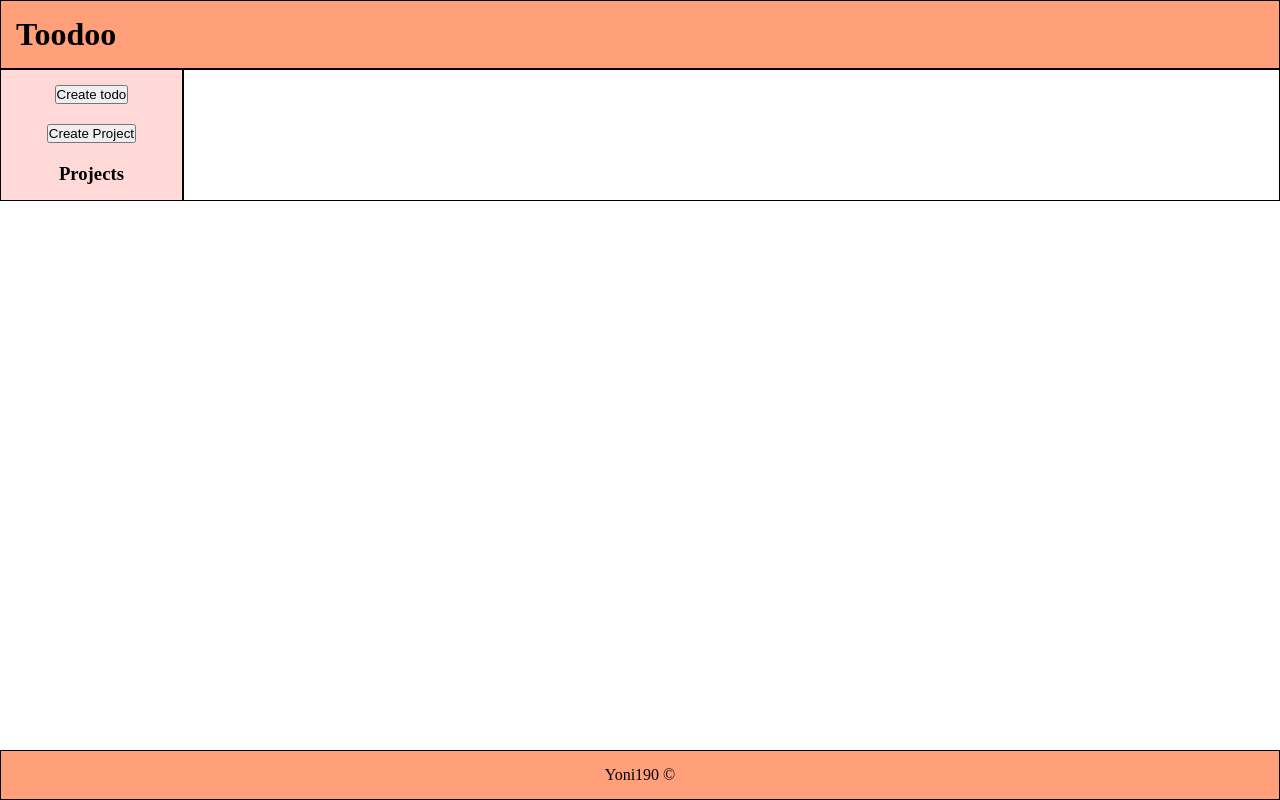
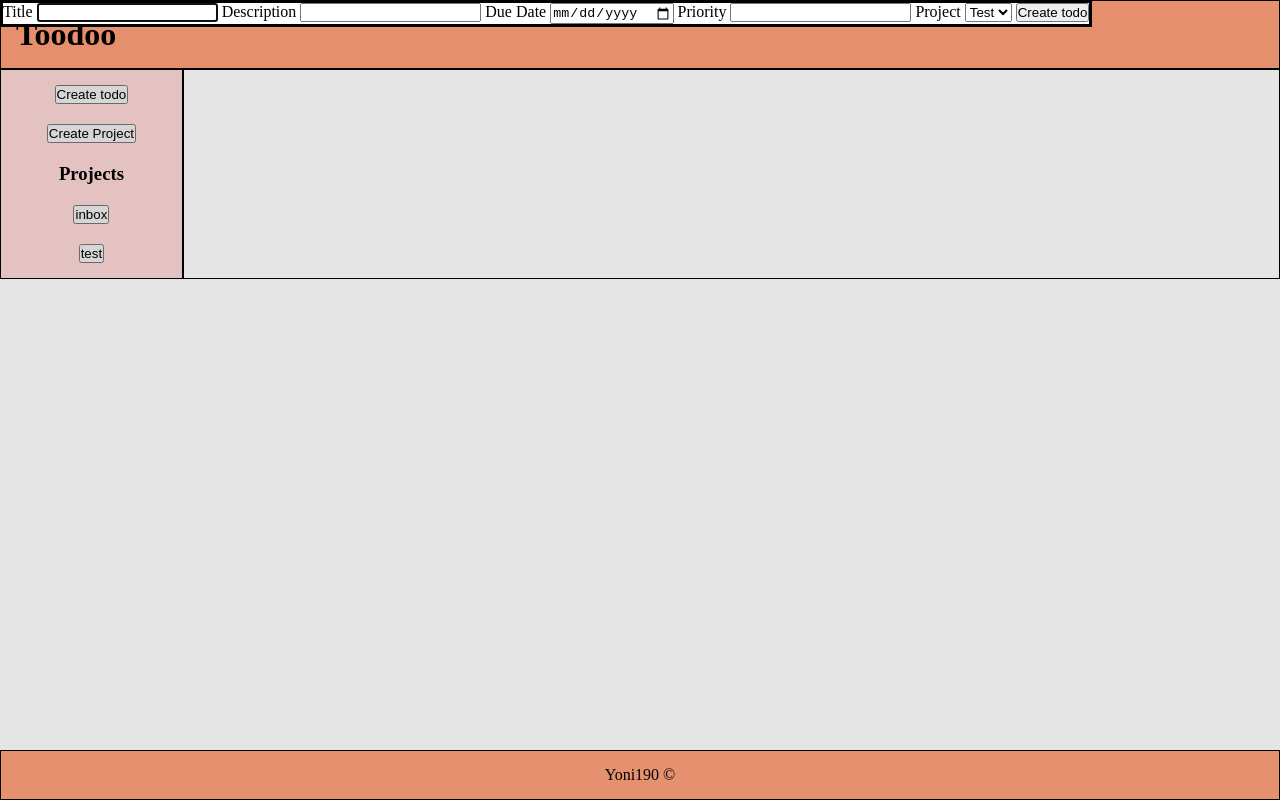
Before and after one commit to Yoni190/todo-list, a website built with webpack: page src/template.html in a window 1280 px wide. Both pictures are taken after a click on the button "Create todo". Built offline with nearby package versions, Linux system fonts and the light colour scheme.

Commit message:
Create seperate forms for todos and projects

```diff
--- a/src/display.js
+++ b/src/display.js
@@ -28,9 +28,11 @@ const display = (()=>{
         })
 
         //create todo
-        const todoButton = document.querySelector('create-todo');
+        const todoButton = document.querySelector('#create-todo');
+        const todoDialog = document.querySelector('#todo-dialog');
+        const form = document.querySelector('form');
         todoButton.addEventListener('click', ()=>{
-
+            todoDialog.showModal();
         })
 
         projectList.appendChild(projectTab);
--- a/src/template.html
+++ b/src/template.html
@@ -17,10 +17,31 @@
             </ul>
         </div>
         <div id="lists"></div>
-        <dialog>
+        <dialog id="todo-dialog">
+            <form action="#">
+                <label for="title">Title</label>
+                <input type="text" name="title" id="title" required>
+                <label for="description">Description</label>
+                <input type="text" name="description" id="description" required>
+                <label for="dueDate">Due Date</label>
+                <input type="date" name="dueDate" id="dueDate" required>
+                <label for="priority">Priority</label>
+                <input type="number" name="priority" id="priority" required>
+
+                <label for="projects">Project</label>
+                <select name="projects" id="projects">
+                    <option value="test">Test</option>
+                    <option value="test">Test</option>
+                </select>
+                <button type="button">Create todo</button>
+            </form>
+        </dialog>
+
+        <dialog id="project-dialog">
             <form action="#">
                 <label for="title">Title</label>
                 <input type="text" name="title" id="title">
+                <button type="button">Create Project</button>
             </form>
         </dialog>
     </main>
```
